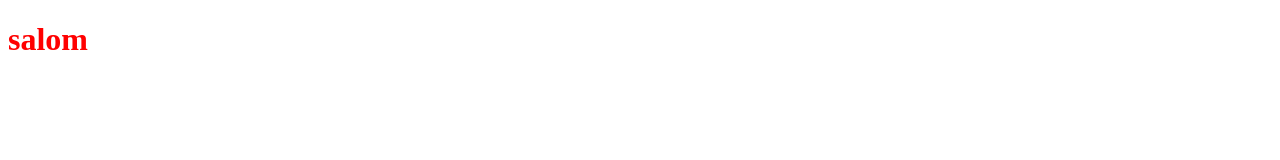
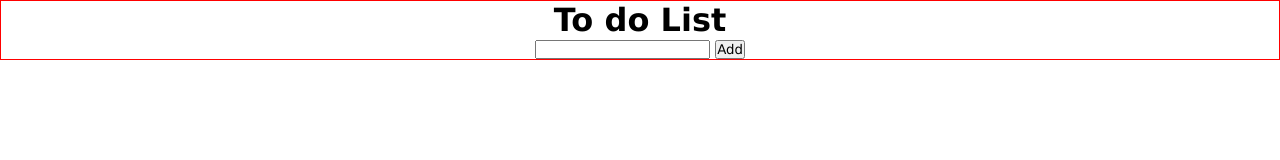
Before and after one commit to hhamidullohhub/todoList, a plain HTML site: page index.html in a window 1280 px wide. Drawn offline with Linux system fonts and the light colour scheme.

Commit message:
add new elements

```diff
--- a/index.html
+++ b/index.html
@@ -1,16 +1,30 @@
 <!DOCTYPE html>
 <html lang="en">
+
 <head>
     <meta charset="UTF-8">
     <meta name="viewport" content="width=device-width, initial-scale=1.0">
     <title>Document</title>
     <link rel="stylesheet" href="./style/sass.css">
 </head>
+
 <body>
 
-    <h1>salom</h1>
+    <div class="wrapper">
+        <div class="container">
+            <div class="header">
+                <h1>To do List</h1>
+
+                <section class="section1">
+                    <input type="text" class="input" id="input">
+                    <button class="button" id="button">Add</button>
+                </section>
+            </div>
+        </div>
+    </div>
 
 
     <script src="./]toDo.js"></script>
 </body>
+
 </html>
--- a/style/sass.scss
+++ b/style/sass.scss
@@ -1,3 +1,23 @@
-h1 {
-    color: red;
+* {
+    margin: 0;
+    padding: 0;
+    box-sizing: border-box;
+    list-style: none;
+    font-family: 'Lucida Sans', 'Lucida Sans Regular', 'Lucida Grande', 'Lucida Sans Unicode', Geneva, Verdana, sans-serif;
 }
+
+a {
+    text-decoration: none;
+    display: inline-block;
+}
+
+.header {
+    text-align: center;
+}
+
+.container {
+    width: 100%;
+    padding: 0px 20px;
+    margin: 0 auto;
+    border: 1px solid red;
+}
```
Also changed, not shown: style/sass.css, 1 other file.
